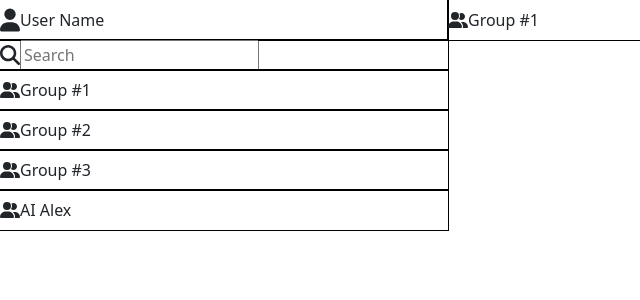
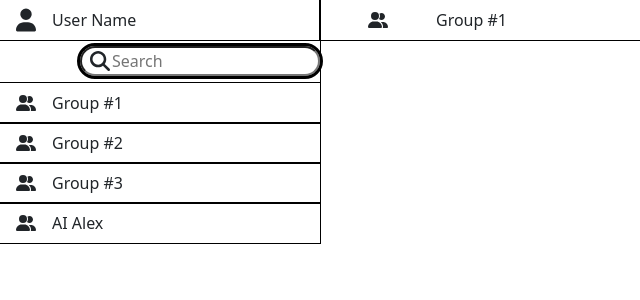
Before and after one commit to Ahmad-ayoub/Voca, a React (Create React App) app: page /MainPage in a window 1280 px wide. Shown: the top 300 px of the page, without its empty margins (0-640 px from the left). Built offline with nearby package versions, Linux system fonts and the light colour scheme.

Commit message:
updating the FE

```diff
--- a/src/Components/MainPage/MainPage.css
+++ b/src/Components/MainPage/MainPage.css
@@ -25,7 +25,7 @@
   align-items: center;
   justify-content: flex-start;
   outline: 1px solid black;
-  width: 65%;
+  width: 75%;
   height: 50%;
 }
 
@@ -34,20 +34,49 @@
   align-items: center;
   justify-content: flex-start;
   outline: 1px solid black;
-  width: 35%;
+  width: 25%;
   flex-wrap: wrap;
 }
 
+.search-container {
+  position: relative;
+  display: flex;
+  align-items: center;
+  margin-left: 25%;
+  margin-top: 2%;
+  margin-bottom: 2%;
+}
+
+.search-icon {
+  position: absolute;
+  left: 10px;
+  pointer-events: none;
+  width: 20px;
+  height: auto; /* Makes the icon non-interactive */
+}
+
+.search-container input[type="text"] {
+  padding-left: 30px; /* Adjust padding to make room for the icon */
+  width: 100%;
+}
+
 .chat_list_box {
-  display: flex;
   justify-content: flex-start;
   width: 100%;
+  display: flex;
   outline: 1px solid black;
+}
+
+.input-box {
+  border-radius: 50px;
+  outline: 3px solid black;
 }
 
 .profile_box_image {
   width: 20px;
   height: auto;
+  margin-right: 5%;
+  margin-left: 5%;
 }
 
 .profile_box_text {
--- a/src/Components/MainPage/MainPage.js
+++ b/src/Components/MainPage/MainPage.js
@@ -14,13 +14,16 @@ const MainPage = () => {
           <FontAwesomeIcon icon={faUser} className="profile_box_image" />
           <p className="profile_box_text">User Name</p>
         </div>
-        <div className="chat_list_box">
-          <FontAwesomeIcon
-            icon={faMagnifyingGlass}
-            className="profile_box_image"
+        <div className="search-container">
+          <FontAwesomeIcon icon={faMagnifyingGlass} className="search-icon" />
+          <input
+            type="text"
+            placeholder="Search"
+            aria-label="Search"
+            className="input-box"
           />
-          <input type="text" placeholder="Search" aria-label="Search" />
         </div>
+
         <div className="chat_list_box">
           <FontAwesomeIcon icon={faUserGroup} className="profile_box_image" />
           <p className="profile_box_text">Group #1</p>
```
